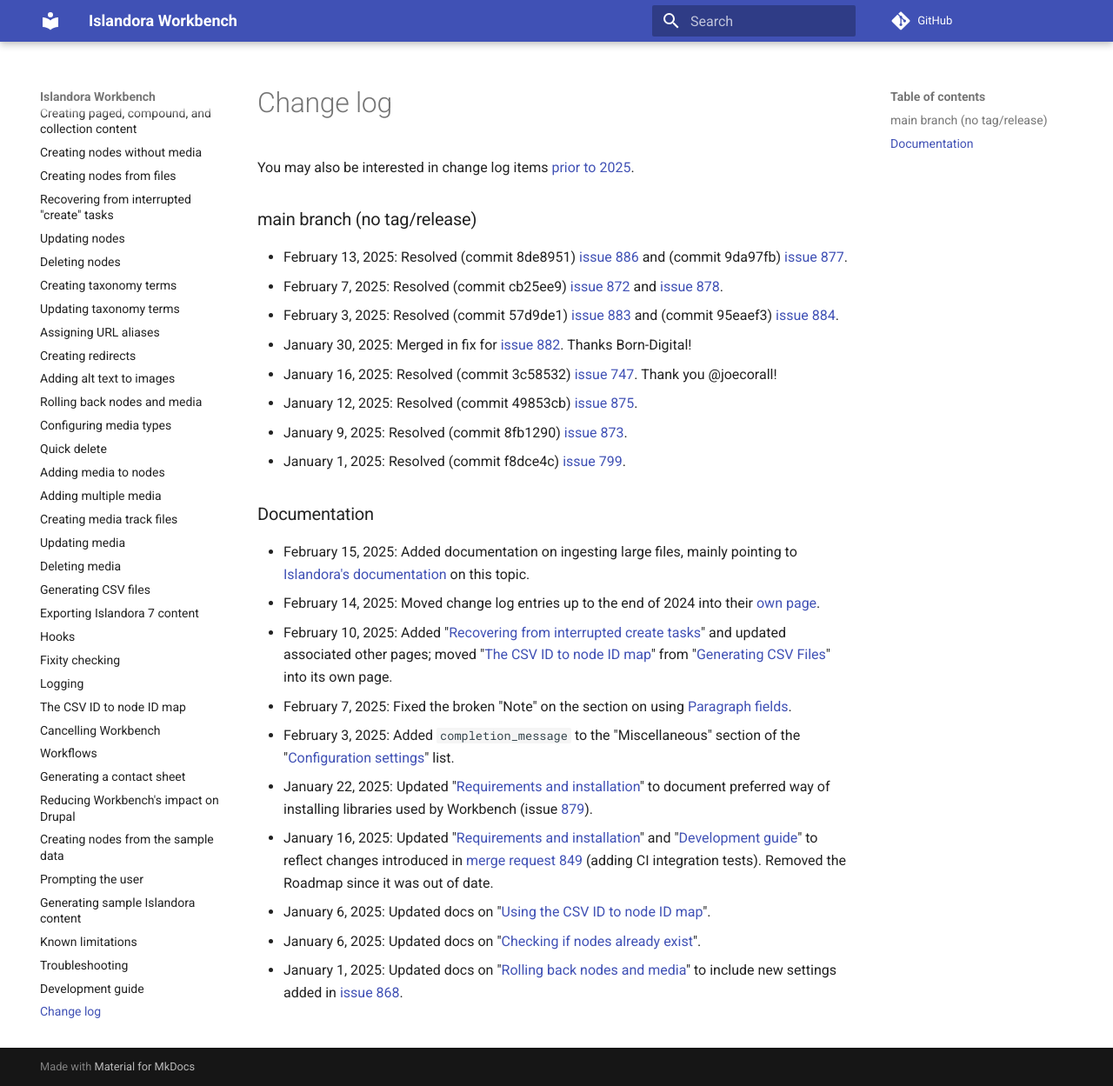
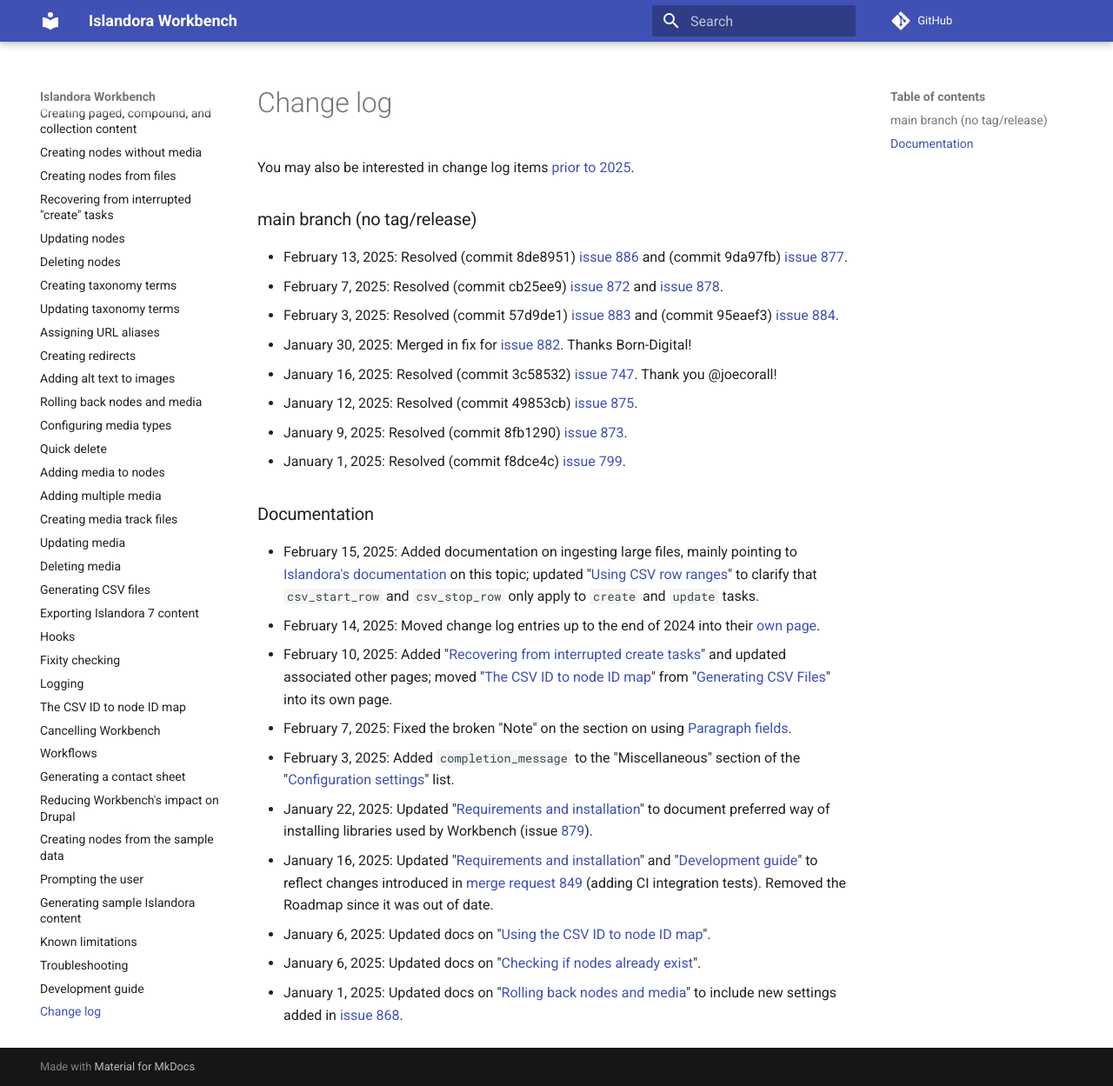
Before and after one commit to mjordan/islandora_workbench_docs, an MkDocs documentation site: the page built from docs/changelog.md, in a window 1280 px wide and 1249 px high. Shown: the whole window at 87% size. Built offline with MkDocs 1.6.1 and Material for MkDocs 9.7.7, drawn with Linux system fonts in a browser that asks for light colours; comment, search, counter and statistics services are not loaded.

Commit message:
Corrected docs as described in https://github.com/mjordan/islandora_workbench/issues/895.

```diff
--- a/docs/changelog.md
+++ b/docs/changelog.md
@@ -14,7 +14,7 @@
 
 ### Documentation
 
-* February 15, 2025: Added documentation on ingesting large files, mainly pointing to [Islandora's documentation](https://islandora.github.io/documentation/user-documentation/uploading-large-files/) on this topic.
+* February 15, 2025: Added documentation on ingesting large files, mainly pointing to [Islandora's documentation](https://islandora.github.io/documentation/user-documentation/uploading-large-files/) on this topic; updated "[Using CSV row ranges](/islandora_workbench_docs/ignoring_csv_rows_and_columns/#using-csv-row-ranges)" to clarify that `csv_start_row` and `csv_stop_row` only apply to `create` and `update` tasks.
 * February 14, 2025: Moved change log entries up to the end of 2024 into their [own page](/islandora_workbench_docs/changelog_up_to_2024/).
 * February 10, 2025: Added "[Recovering from interrupted create tasks](/islandora_workbench_docs/recovery_mode/)" and updated associated other pages; moved "[The CSV ID to node ID map](/islandora_workbench_docs/csv_id_to_node_id_map/)" from "[Generating CSV Files](/islandora_workbench_docs/generating_csv_files/)" into its own page.
 * February 7, 2025: Fixed the broken "Note" on the section on using [Paragraph fields](/islandora_workbench_docs/fields/#paragraphs-entity-reference-revisions-fields).
```
Also changed, not shown: docs/ignoring_csv_rows_and_columns.md (+1 -1 lines).
